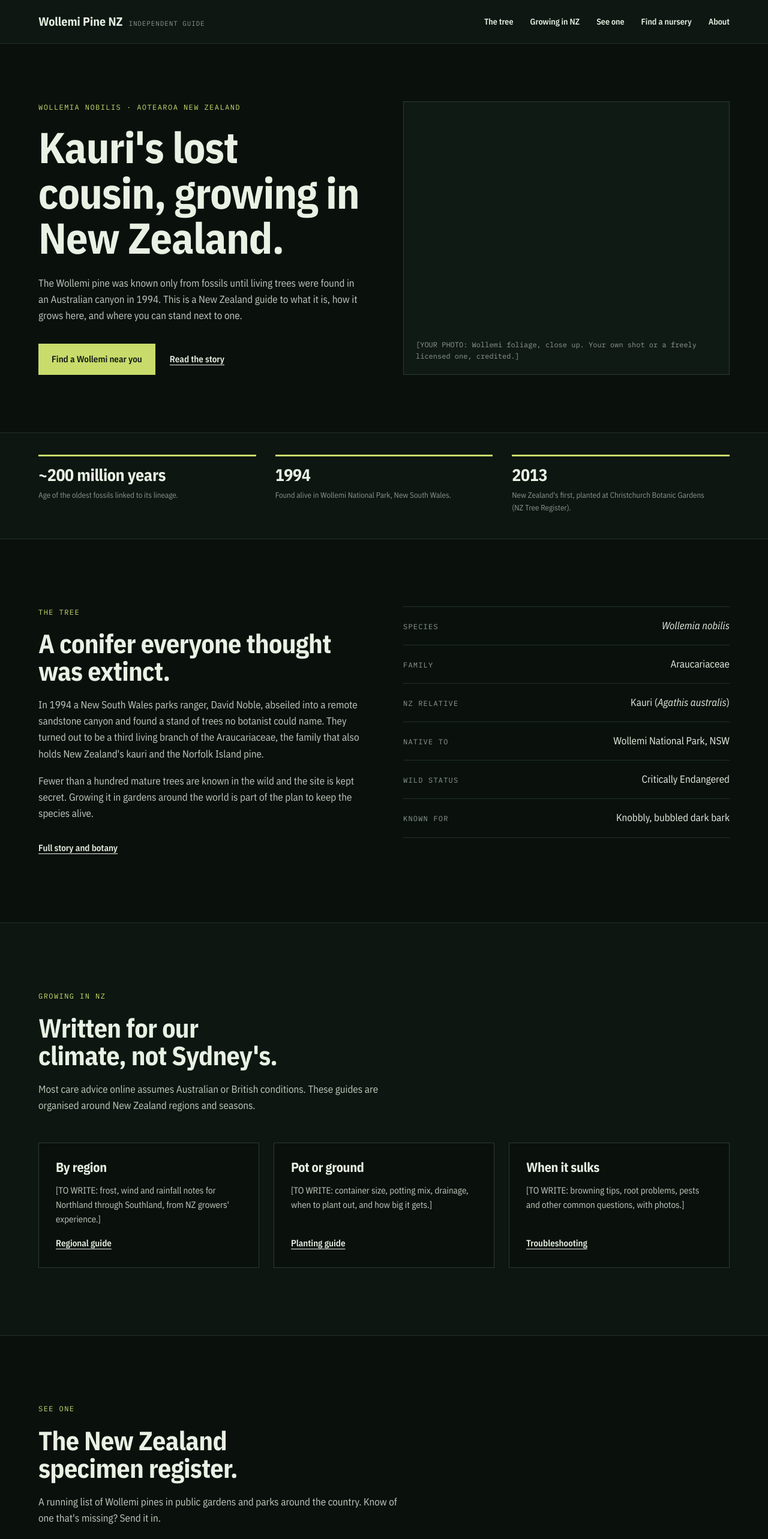
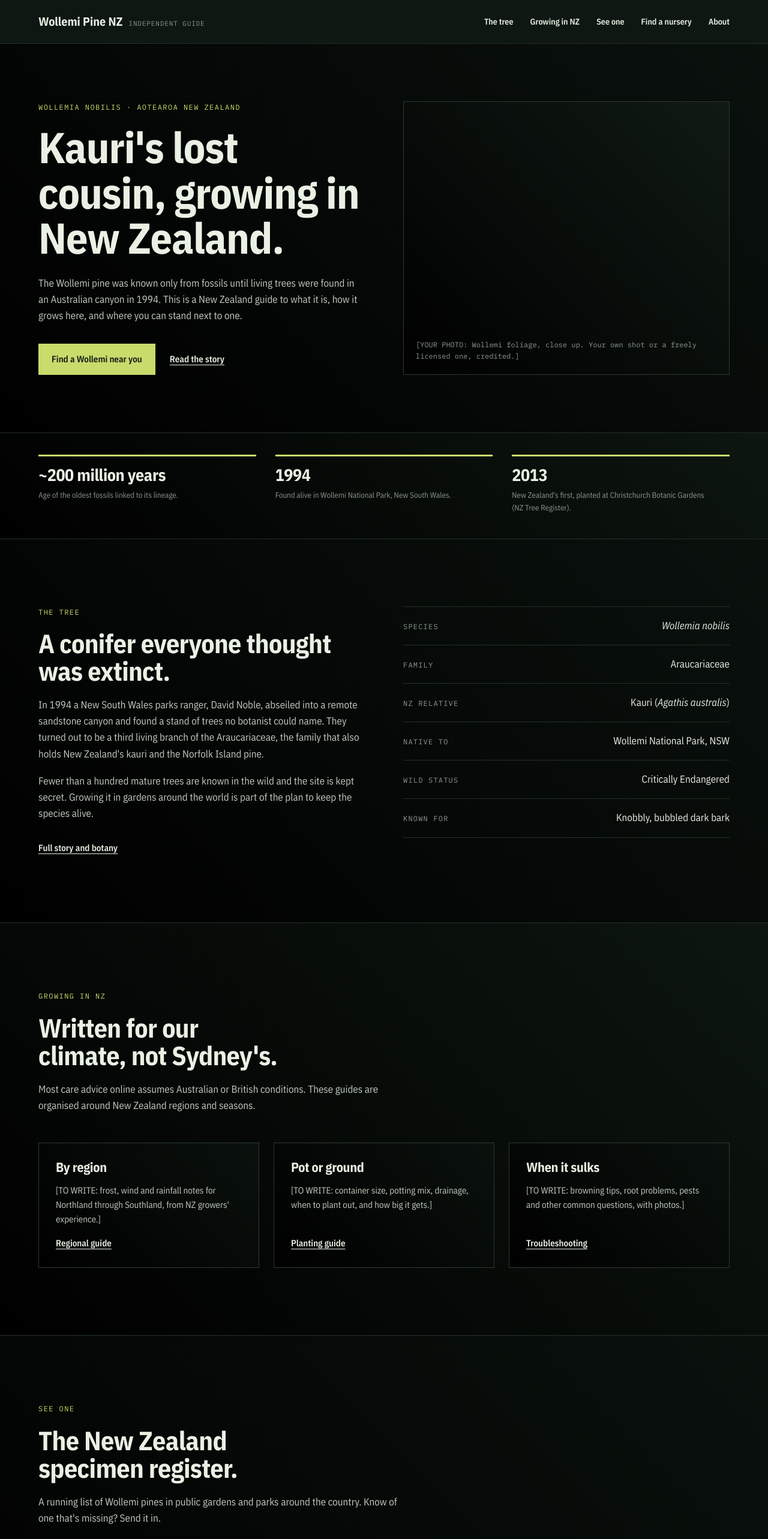
Before and after one commit to batcsg1/wollemipine.co.nz, a SvelteKit app: page / in a window 1280 px wide. Shown: the top 2566 px of the page at 60% size. Built offline with nearby package versions, Linux system fonts and the light colour scheme.

Commit message:
style: added 45 degree black to green gradients for background

```diff
--- a/src/app.css
+++ b/src/app.css
@@ -3,6 +3,11 @@
 	--bg: #0a110d;
 	--bg-alt: #0d1610;
 	--surface: #101a14;
+
+	/* Black fading into each colour, at 45° */
+	--grad-bg: linear-gradient(45deg, #000, var(--bg));
+	--grad-alt: linear-gradient(45deg, #000, var(--bg-alt));
+	--grad-surface: linear-gradient(45deg, #000, var(--surface));
 	--line: #223027;
 	--line-strong: #2c3a30;
 
@@ -70,10 +75,11 @@ a {
 	padding: clamp(64px, 9vw, 112px) 0;
 	border-top: 1px solid var(--line);
 	scroll-margin-top: 72px;
+	background: var(--grad-bg);
 }
 
 .section--alt {
-	background: var(--bg-alt);
+	background: var(--grad-alt);
 }
 
 .eyebrow {
--- a/src/lib/components/Footer.svelte
+++ b/src/lib/components/Footer.svelte
@@ -9,6 +9,7 @@
 	footer {
 		border-top: 1px solid var(--line);
 		padding: 32px 0 48px;
+		background: var(--grad-bg);
 		color: var(--text-muted);
 		font-size: 0.8125rem;
 	}
--- a/src/routes/+page.svelte
+++ b/src/routes/+page.svelte
@@ -229,6 +229,7 @@
 	/* Hero */
 	.hero {
 		padding: clamp(48px, 8vw, 96px) 0 clamp(64px, 9vw, 96px);
+		background: var(--grad-bg);
 	}
 
 	.hero h1 {
@@ -248,7 +249,7 @@
 		display: flex;
 		align-items: flex-end;
 		padding: 20px;
-		background: var(--surface);
+		background: var(--grad-surface);
 		border: 1px solid var(--line-strong);
 	}
 
@@ -329,7 +330,7 @@
 		flex-direction: column;
 		gap: 16px;
 		padding: 28px;
-		background: var(--bg);
+		background: var(--grad-bg);
 		border: 1px solid var(--line-strong);
 	}
 
```
